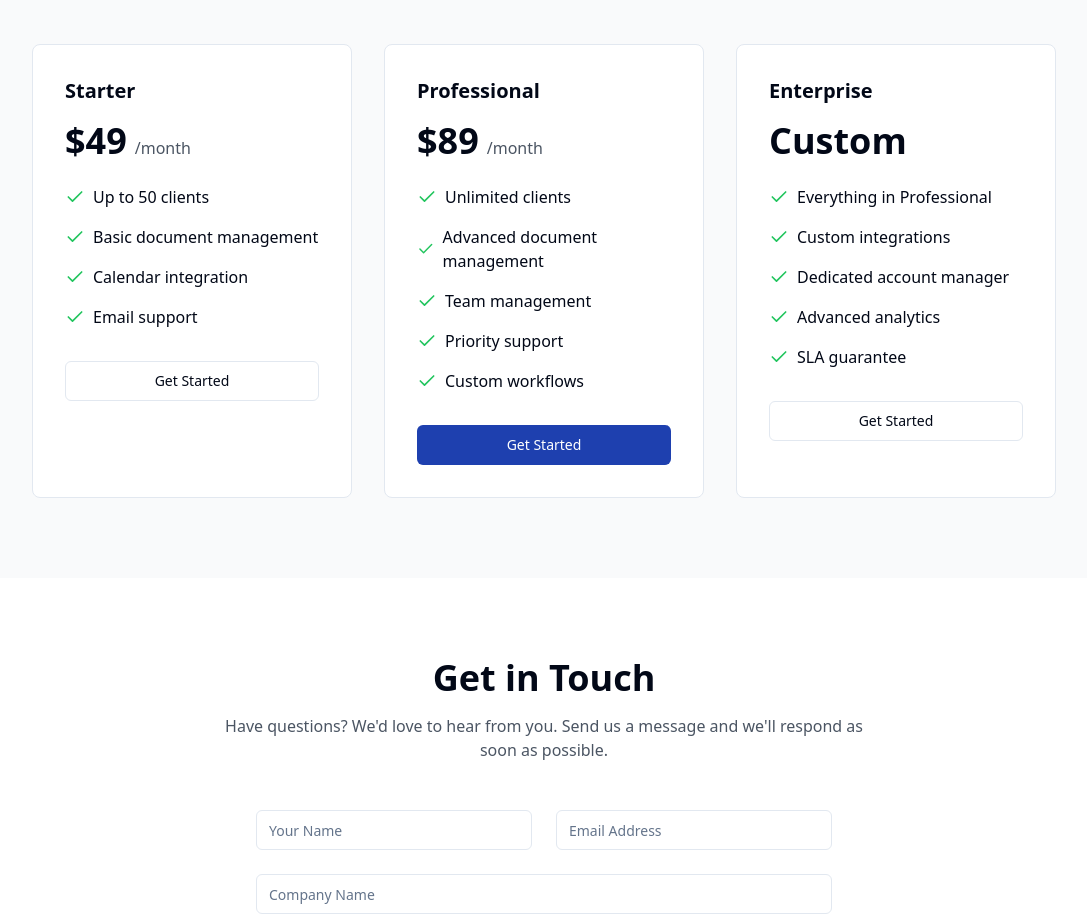
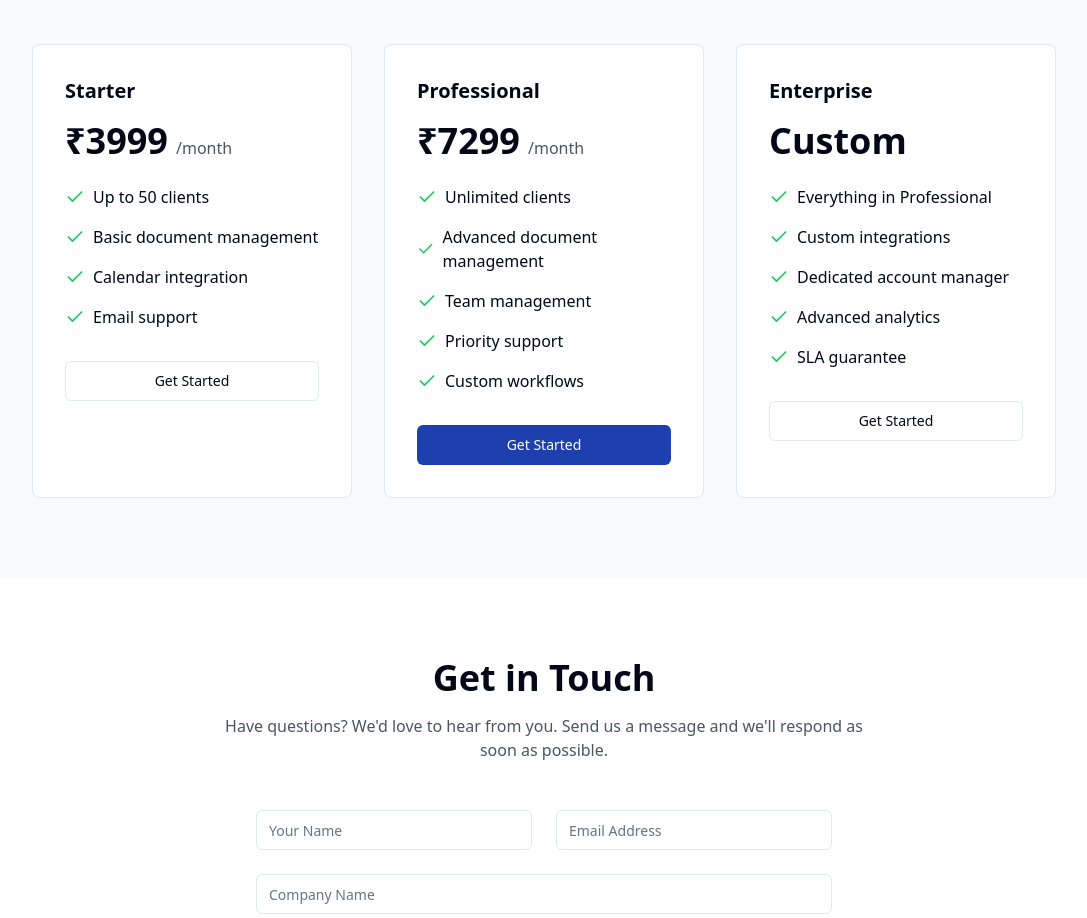
Before and after one commit to Deeshum/mypract-homepage, a React (Vite) app: page / in a window 1280 px wide. Shown: the part 3120-4038 px from the top of the page, without its empty margins (96-1183 px from the left). Built offline with nearby package versions, Linux system fonts and the light colour scheme.

Commit message:
Convert pricing to INR
Updated the pricing component to display prices in Indian Rupees (INR) instead of USD. Adjusted relevant price values accordingly.
[skip gpt_engineer]

```diff
--- a/src/components/home/Pricing.tsx
+++ b/src/components/home/Pricing.tsx
@@ -8,7 +8,7 @@ const Pricing = () => {
   const plans = [
     {
       name: "Starter",
-      price: isAnnual ? 39 : 49,
+      price: isAnnual ? 3199 : 3999,
       features: [
         "Up to 50 clients",
         "Basic document management",
@@ -18,7 +18,7 @@ const Pricing = () => {
     },
     {
       name: "Professional",
-      price: isAnnual ? 79 : 89,
+      price: isAnnual ? 6499 : 7299,
       features: [
         "Unlimited clients",
         "Advanced document management",
@@ -76,7 +76,7 @@ const Pricing = () => {
               <div className="mb-6">
                 {typeof plan.price === "number" ? (
                   <div className="flex items-baseline">
-                    <span className="text-4xl font-bold">${plan.price}</span>
+                    <span className="text-4xl font-bold">₹{plan.price}</span>
                     <span className="text-gray-600 ml-2">/month</span>
                   </div>
                 ) : (
```
